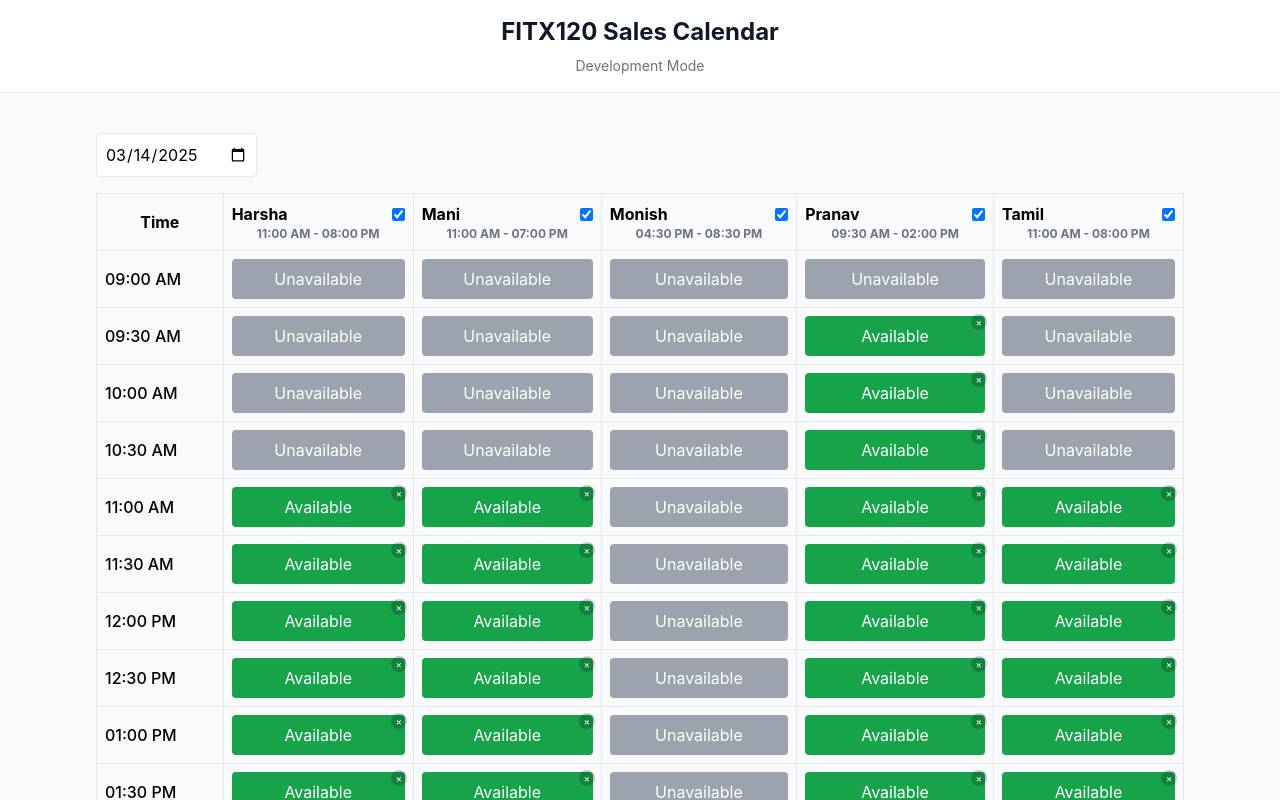
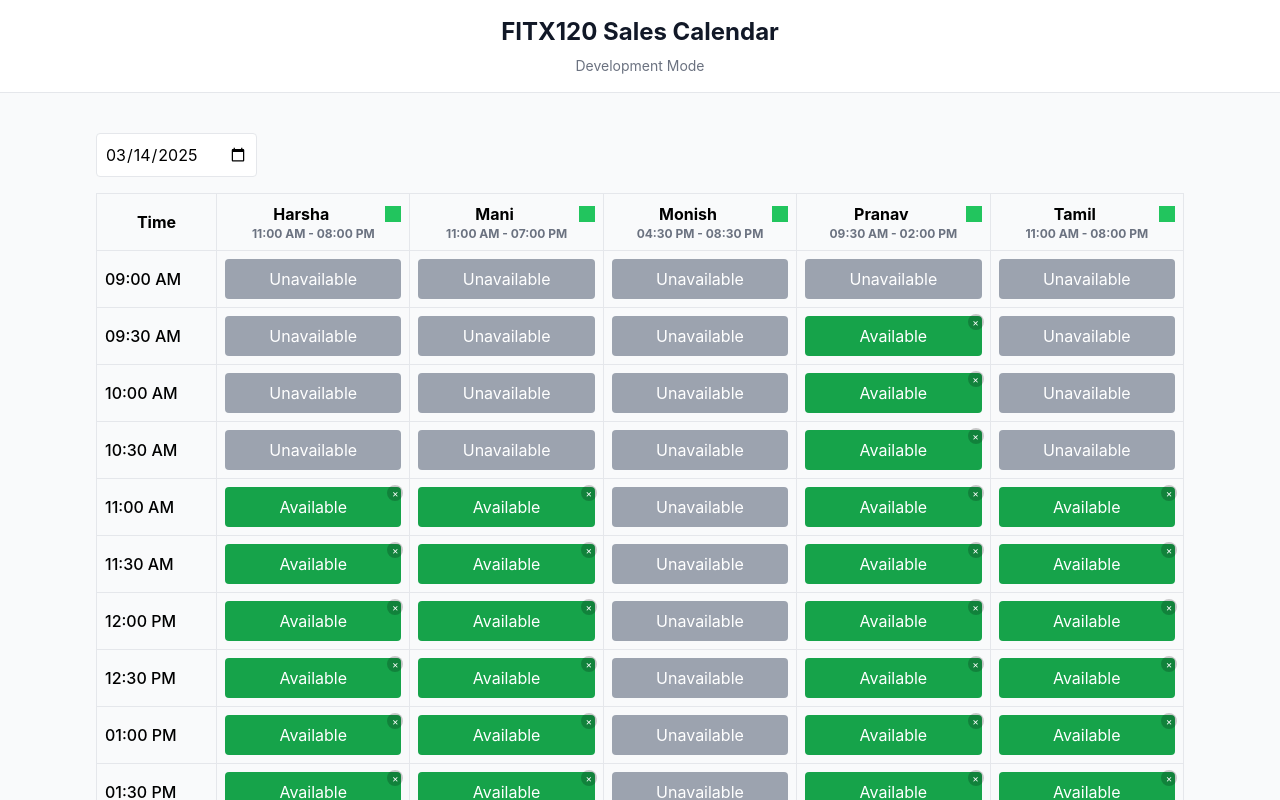
Before and after one commit to fitx120/Project, a React (Vite) app: page / in a window 1280 px wide. Shown: the top 800 px of the page. Built offline with nearby package versions, Linux system fonts and the light colour scheme; no server answers; the database is empty.

Commit message:
feat: implement date-specific attendance tracking with Firebase integration

```diff
--- a/src/components/SalesCalendar.jsx
+++ b/src/components/SalesCalendar.jsx
@@ -1,5 +1,12 @@
 import React, { useState, useCallback, useMemo, useEffect } from 'react';
-import { saveAppointment, deleteAppointment, subscribeToAppointments } from '../firebase';
+import {
+  saveAppointment,
+  deleteAppointment,
+  subscribeToAppointments,
+  saveAttendanceStatus,
+  subscribeToAttendance,
+  loadAttendanceStatus
+} from '../firebase';
 import { formatTime, createTimeSlots, calculateStats, getStatusDisplay, getStatusColor } from './calendar-utils';
 import AppointmentForm from './forms/AppointmentForm';
 import StatusForm from './forms/StatusForm';
@@ -7,17 +14,16 @@ import AppointmentTooltip from './AppointmentTooltip';
 import SetterSummary from './SetterSummary';
 import SalesPersonSummary from './SalesPersonSummary';
 
+const DEFAULT_SALES_PEOPLE = [
+  { name: "Harsha", startTime: "11:00", endTime: "20:00", isPresent: true },
+  { name: "Mani", startTime: "11:00", endTime: "19:00", isPresent: true },
+  { name: "Monish", startTime: "16:30", endTime: "20:30", isPresent: true },
+  { name: "Pranav", startTime: "09:30", endTime: "14:00", isPresent: true },
+  { name: "Tamil", startTime: "11:00", endTime: "20:00", isPresent: true }
+];
+
 const SalesCalendar = () => {
-  // Initial sales people with attendance status
-  const [salesPeople, setSalesPeople] = useState([
-    { name: "Harsha", startTime: "11:00", endTime: "20:00", isPresent: true },
-    { name: "Mani", startTime: "11:00", endTime: "19:00", isPresent: true },
-    { name: "Monish", startTime: "16:30", endTime: "20:30", isPresent: true },
-    { name: "Pranav", startTime: "09:30", endTime: "14:00", isPresent: true }, // Updated time
-    { name: "Tamil", startTime: "11:00", endTime: "20:00", isPresent: true }
-  ]);
-
-  // Rest of the state variables remain the same
+  const [salesPeople, setSalesPeople] = useState(DEFAULT_SALES_PEOPLE);
   const [appointments, setAppointments] = useState([]);
   const [showBookingForm, setShowBookingForm] = useState(false);
   const [showStatusForm, setShowStatusForm] = useState(false);
@@ -30,7 +36,35 @@ const SalesCalendar = () => {
   // Time slots memoization
   const timeSlots = useMemo(() => createTimeSlots(), []);
 
-  // Firebase subscription
+  // Load initial attendance status for the selected date
+  useEffect(() => {
+    const loadInitialAttendance = async () => {
+      const savedAttendance = await loadAttendanceStatus(selectedDate);
+      if (savedAttendance) {
+        setSalesPeople(savedAttendance);
+      } else {
+        setSalesPeople(DEFAULT_SALES_PEOPLE);
+      }
+    };
+    loadInitialAttendance();
+  }, [selectedDate]);
+
+  // Subscribe to attendance changes for the selected date
+  useEffect(() => {
+    const unsubscribe = subscribeToAttendance((updatedSalesPeople) => {
+      if (updatedSalesPeople) {
+        setSalesPeople(updatedSalesPeople);
+      } else {
+        setSalesPeople(DEFAULT_SALES_PEOPLE);
+      }
+    }, selectedDate);
+
+    return () => {
+      if (unsubscribe) unsubscribe();
+    };
+  }, [selectedDate]);
+
+  // Firebase appointments subscription
   useEffect(() => {
     const unsubscribe = subscribeToAppointments((updatedAppointments) => {
       setAppointments(updatedAppointments);
@@ -41,7 +75,10 @@ const SalesCalendar = () => {
     };
   }, []);
 
-  // Event handlers remain the same
+  const handleDateChange = (date) => {
+    setSelectedDate(date);
+  };
+
   const handleBookAppointment = useCallback(async (formData) => {
     const newAppointment = {
       id: Date.now(),
@@ -87,10 +124,46 @@ const SalesCalendar = () => {
     }
   }, [selectedDate]);
 
-  const toggleAttendance = (index) => {
-    setSalesPeople(prev => prev.map((person, i) =>
-      i === index ? { ...person, isPresent: !person.isPresent } : person
-    ));
+  const toggleAttendance = async (index) => {
+    const person = salesPeople[index];
+
+    if (person.isPresent) {
+      // If marking absent
+      const input = window.prompt(
+        `Type 'absent' to mark ${person.name} as absent:`
+      );
+
+      if (input && input.toLowerCase().trim() === 'absent') {
+        const updatedPeople = salesPeople.map((p, i) =>
+          i === index ? { ...p, isPresent: false } : p
+        );
+        setSalesPeople(updatedPeople);
+        try {
+          await saveAttendanceStatus(updatedPeople, selectedDate);
+        } catch (error) {
+          console.error('Error saving attendance:', error);
+          setSalesPeople(salesPeople);
+          alert('Error saving attendance status. Please try again.');
+        }
+      }
+    } else {
+      // If marking present
+      const shouldUpdate = window.confirm(`Mark ${person.name} as present?`);
+
+      if (shouldUpdate) {
+        const updatedPeople = salesPeople.map((p, i) =>
+          i === index ? { ...p, isPresent: true } : p
+        );
+        setSalesPeople(updatedPeople);
+        try {
+          await saveAttendanceStatus(updatedPeople, selectedDate);
+        } catch (error) {
+          console.error('Error saving attendance:', error);
+          setSalesPeople(salesPeople);
+          alert('Error saving attendance status. Please try again.');
+        }
+      }
+    }
   };
 
   const handleSlotClick = (person, time, isUnavailable) => {
@@ -125,7 +198,7 @@ const SalesCalendar = () => {
           type="date"
           className="border p-2 rounded"
           value={selectedDate.toISOString().split('T')[0]}
-          onChange={e => setSelectedDate(new Date(e.target.value))}
+          onChange={e => handleDateChange(new Date(e.target.value))}
         />
       </div>
 
@@ -136,14 +209,19 @@ const SalesCalendar = () => {
             <tr>
               <th className="border p-2 bg-gray-50">Time</th>
               {salesPeople.map((person, index) => (
-                <th key={person.name} className="border p-2 bg-gray-50">
-                  <div className="flex items-center justify-between">
-                    <span>{person.name}</span>
-                    <input
-                      type="checkbox"
-                      checked={person.isPresent}
-                      onChange={() => toggleAttendance(index)}
-                      className="ml-2"
+                <th key={person.name} className="border p-2 bg-gray-50 min-w-[150px]">
+                  <div className="flex items-center justify-between gap-2">
+                    <span className={`flex-grow ${!person.isPresent ? 'text-red-500 line-through' : ''}`}>
+                      {person.name}
+                    </span>
+                    <button
+                      onClick={() => toggleAttendance(index)}
+                      className={`w-4 h-4 ${
+                        person.isPresent
+                          ? 'bg-green-500'
+                          : 'bg-red-500'
+                      }`}
+                      title={person.isPresent ? "Mark as Absent" : "Mark as Present"}
                     />
                   </div>
                   <div className="text-xs text-gray-500">
--- a/src/firebase.js
+++ b/src/firebase.js
@@ -97,4 +97,59 @@ export const subscribeToAppointments = (callback) => {
   }
 };
 
+// New attendance functions with date-specific tracking
+export const saveAttendanceStatus = async (salesPeople, date) => {
+  try {
+    console.log(`[${import.meta.env.MODE}] Saving attendance status for date:`, date);
+    const dateKey = date.toISOString().split('T')[0];
+    const attendanceRef = ref(database, `attendance/${dateKey}`);
+    await set(attendanceRef, {
+      salesPeople,
+      lastUpdated: new Date().toISOString()
+    });
+    console.log(`[${import.meta.env.MODE}] Attendance status saved successfully`);
+    return true;
+  } catch (error) {
+    console.error(`[${import.meta.env.MODE}] Error saving attendance status:`, error);
+    throw error;
+  }
+};
+
+export const subscribeToAttendance = (callback, date) => {
+  try {
+    console.log(`[${import.meta.env.MODE}] Setting up attendance subscription for date:`, date);
+    const dateKey = date.toISOString().split('T')[0];
+    const attendanceRef = ref(database, `attendance/${dateKey}`);
+    return onValue(attendanceRef, (snapshot) => {
+      if (snapshot.exists()) {
+        const data = snapshot.val();
+        console.log(`[${import.meta.env.MODE}] Attendance status updated`);
+        callback(data.salesPeople);
+      }
+    });
+  } catch (error) {
+    console.error(`[${import.meta.env.MODE}] Error in attendance subscription:`, error);
+    return () => {};
+  }
+};
+
+export const loadAttendanceStatus = async (date) => {
+  try {
+    console.log(`[${import.meta.env.MODE}] Loading attendance status for date:`, date);
+    const dateKey = date.toISOString().split('T')[0];
+    const attendanceRef = ref(database, `attendance/${dateKey}`);
+    const snapshot = await get(attendanceRef);
+    if (snapshot.exists()) {
+      const data = snapshot.val();
+      console.log(`[${import.meta.env.MODE}] Attendance status loaded`);
+      return data.salesPeople;
+    }
+    console.log(`[${import.meta.env.MODE}] No attendance status found`);
+    return null;
+  } catch (error) {
+    console.error(`[${import.meta.env.MODE}] Error loading attendance status:`, error);
+    return null;
+  }
+};
+
 export default database;
```
